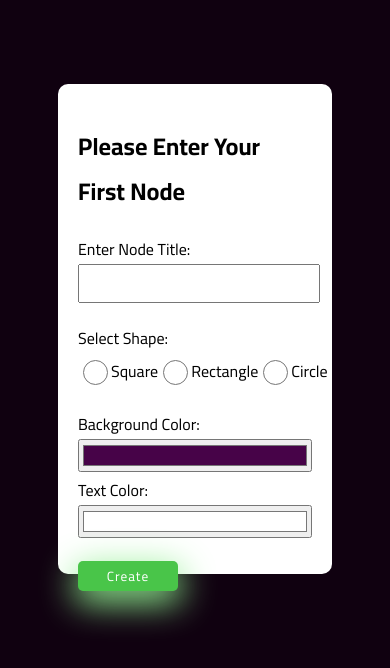
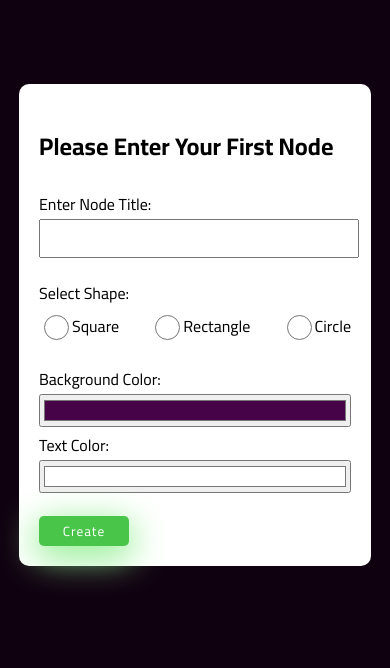
Before and after one commit to XMoSalahX/Dynamic-Hierarchical-Extensible-Chart, a React (Create React App) app in the folder Front-end/: page /nodeControler in a window 390 px wide. Shown: the top 668 px of the page. Built offline with nearby package versions, Linux system fonts and the light colour scheme; no server answers.

Commit message:
Make node Controler responsive with small screen

```diff
--- a/Front-end/src/Componants/NodeControler/nodeControler.module.css
+++ b/Front-end/src/Componants/NodeControler/nodeControler.module.css
@@ -13,6 +13,13 @@
 @media (max-width: 1080px) {
   .nodeControlerContainer {
     width: 60%;
+  }
+}
+
+@media (max-width: 600px) {
+  .nodeControlerContainer {
+    width: 80%;
+    height: auto;
   }
 }
 
@@ -65,6 +72,12 @@ label[htmlFor="shape"] {
   letter-spacing: 1px;
   cursor: pointer;
   color: white;
+}
+
+@media (max-width: 600px) {
+  .btn {
+    width: 90px;
+  }
 }
 
 .creatbtn:hover {
```
